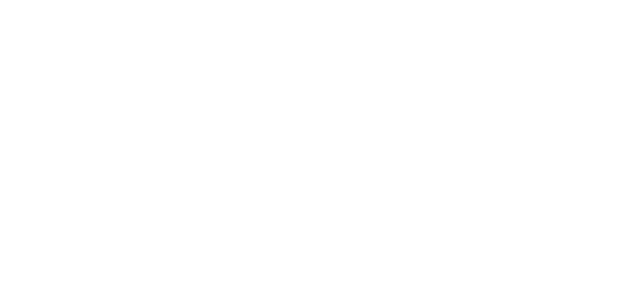
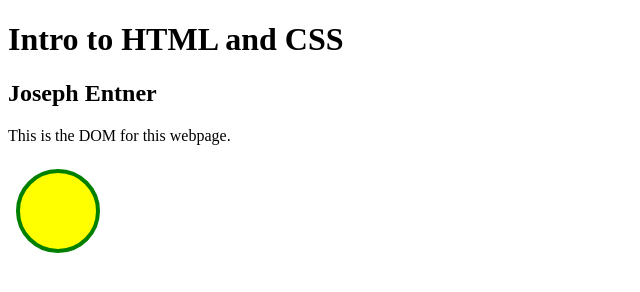
Before and after one commit to DS4200-S23-Class/ic-02-josephentner, a plain HTML site: page index.html in a window 1280 px wide. Shown: the whole page, without its empty margins (0-640 px from the left). Drawn offline with Linux system fonts and the light colour scheme.

Commit message:
initial commit

```diff
--- a/index.html
+++ b/index.html
@@ -1,14 +1,26 @@
 <!DOCTYPE html>
 <html>
+    <head>
+        <meta charset=utf-8/>
+    </head>
+    <body>
+        <h1>
+            Intro to HTML and CSS
+        </h1>
+        <h2>
+            Joseph Entner
+        </h2>
+        <div id="div1" class="container">
+            <p id="p1">
+                This is the DOM for this webpage.
+            </p>
+        </div>
+        <div id="div2" class="container">
+            <svg width="100" height="100">
+                <circle cx="50" cy="50" r="40" stroke="green" stroke-width="4" fill="yellow" />
+            </svg>
+        </div>
 
-<head>
-    <meta charset=utf-8/>
-</head>
-
-
-<body>
-
-
-</body>
+    </body>
 
 </html>
```
Also changed, not shown: 1 other file.
